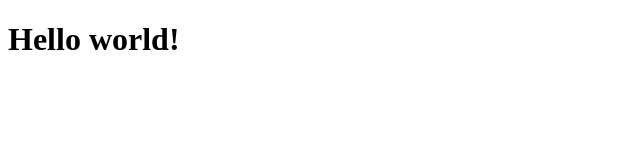
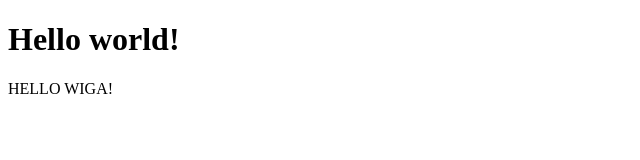
Before and after one commit to jahcodee/firtsrep, a plain HTML site: page index.html in a window 1280 px wide. Shown: the whole page, without its empty margins (0-640 px from the left). Drawn offline with Linux system fonts and the light colour scheme.

Commit message:
second commit

```diff
--- a/index.html
+++ b/index.html
@@ -8,6 +8,7 @@
 </head>
 <body>
     <h1 calss="head">Hello world!</h1>
+    <p>HELLO WIGA!</p>
     <script src ="js/main.js"> </script>
 </body>
 </html>
```
